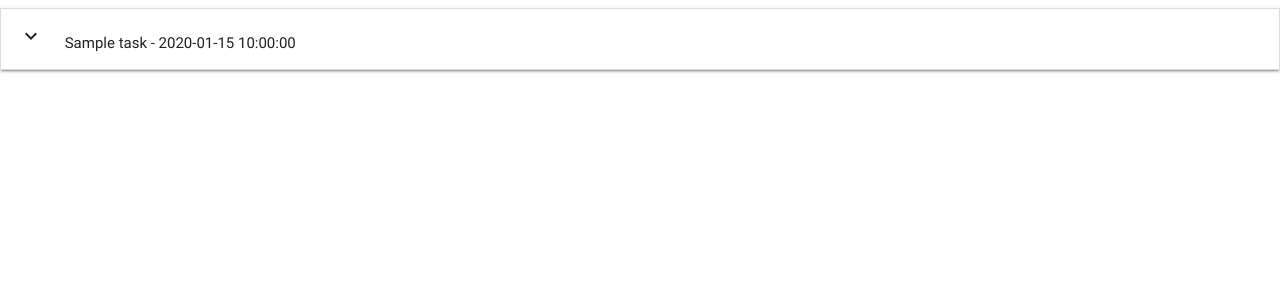
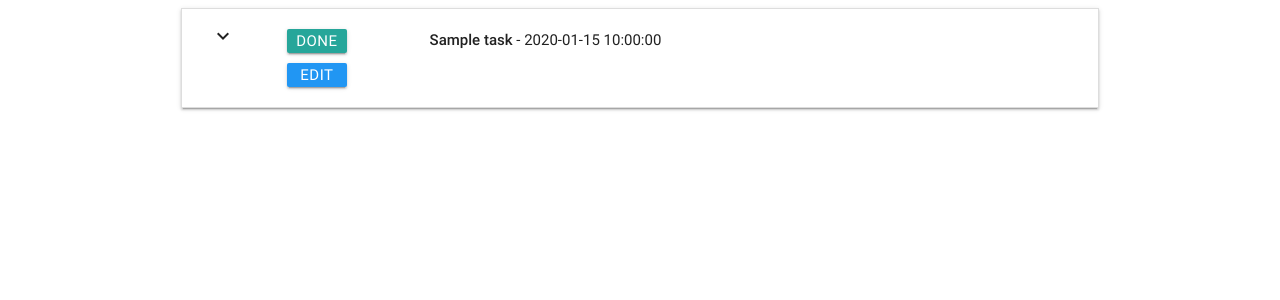
Before and after one commit to mparkcode/mongodb_mini, a Flask app: page / in a window 1280 px wide. Shown: the top 300 px of the page. Run offline with Flask 2, Linux system fonts and the light colour scheme; a database or web service that is not in the repository returns one stand-in record (values such as "Sample title"); some libraries are stand-ins or nearby versions.

Commit message:
add edit html

```diff
--- a/app.py
+++ b/app.py
@@ -14,7 +14,8 @@ mongo = PyMongo(app)
 @app.route('/')
 @app.route('/get_tasks')
 def get_tasks():
-    return render_template("tasks.html", tasks=mongo.db.tasks.find())
+    return render_template("tasks.html",
+                           tasks=mongo.db.tasks.find())
 
 
 @app.route('/add_task')
@@ -22,15 +23,22 @@ def add_task():
     return render_template('addtask.html',
                            categories=mongo.db.categories.find())
 
+
 @app.route('/insert_task', methods=['POST'])
 def insert_task():
-    tasks = mongo.db.tasks
+    tasks =  mongo.db.tasks
     tasks.insert_one(request.form.to_dict())
     return redirect(url_for('get_tasks'))
 
+@app.route('/edit_task/<task_id>')
+def edit_task(task_id):
+    the_task =  mongo.db.tasks.find_one({"_id": ObjectId(task_id)})
+    all_categories =  mongo.db.categories.find()
+    return render_template('edittask.html', task=the_task,
+                           categories=all_categories)
 
 
 if __name__ == '__main__':
     app.run(host=os.environ.get('IP'),
-            port=int(os.environ.get('PORT')),
-            debug=True)
+        port=int(os.environ.get('PORT')),
+        debug=True)
--- /dev/null
+++ b/static/css/style.css
@@ -0,0 +1,11 @@
+.btn_small {
+    height: 24px;
+    width: 60px;
+    line-height: 24px;
+    margin: 5px 5px;
+    padding: 0 0.5em;
+}
+
+.task_header {
+    margin-top: 5px;
+}
--- a/templates/base.html
+++ b/templates/base.html
@@ -4,11 +4,13 @@
 <head>
     <link href="https://fonts.googleapis.com/icon?family=Material+Icons" rel="stylesheet">
     <link rel="stylesheet" href="https://cdnjs.cloudflare.com/ajax/libs/materialize/0.100.2/css/materialize.min.css">
+    <link rel="stylesheet" href="{{url_for('static', filename='css/style.css')}}" type="text/css" />
 </head>
 
 <body>
-    {% block content %} {% endblock %}
-
+    <div class="container">
+        {% block content %} {% endblock %}
+    </div>
     <script src="https://cdnjs.cloudflare.com/ajax/libs/jquery/3.2.1/jquery.min.js"></script>
     <script src="https://cdnjs.cloudflare.com/ajax/libs/materialize/0.100.2/js/materialize.min.js"></script>
     <script type="text/javascript">
--- a/templates/tasks.html
+++ b/templates/tasks.html
@@ -1,20 +1,30 @@
-{% extends 'base.html' %}
-{% block content %}
+{% extends 'base.html'%} {% block content %}
+<div class="row">
     <ul class="collapsible" data-collapsible="accordion">
         {% for task in tasks %}
         <li>
             <div class="collapsible-header">
+                <div class="col s1">
+                    <i class="material-icons">expand_more</i>
+                </div>
+                <div class="col s2">
+                    <div class="inline actions">
+                    <a class="waves-effect waves-light btn btn_small">Done</a>
+                    <a href = "{{url_for('edit_task', task_id=task._id)}}" class="waves-effect waves-light btn btn_small blue">Edit</a>
+                    </div>
+                </div>
 
-                <div class=" task_header col s9">
-                    <i class="material-icons">expand_more</i> {{task.task_name}} - {{task.due_date}}
+                <div class="task_header col s9">
+                    <strong>{{task.task_name}}</strong> - {{task.due_date}}
                 </div>
             </div>
             <div class="collapsible-body">
                 <span>
-                    {{task.task_description}}
-                </span>
+                {{task.task_description}}
+            </span>
             </div>
         </li>
         {% endfor %}
     </ul>
+</div>
 {% endblock %}
```
Also changed, not shown: templates/edittask.html (added, +72 -0 lines).
